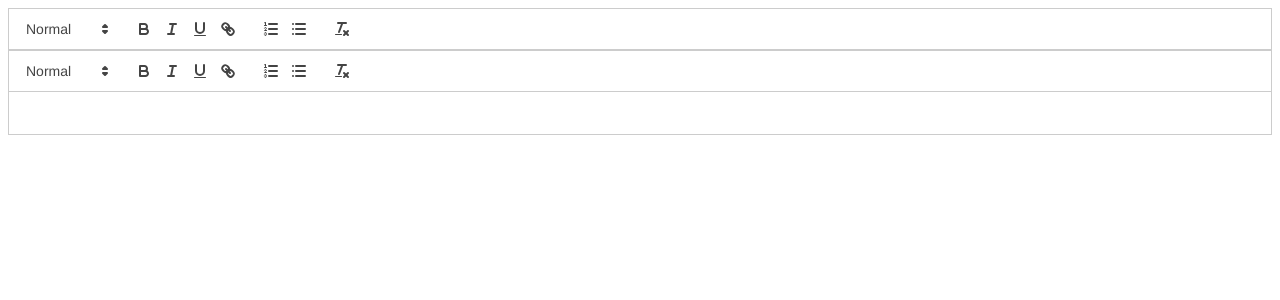
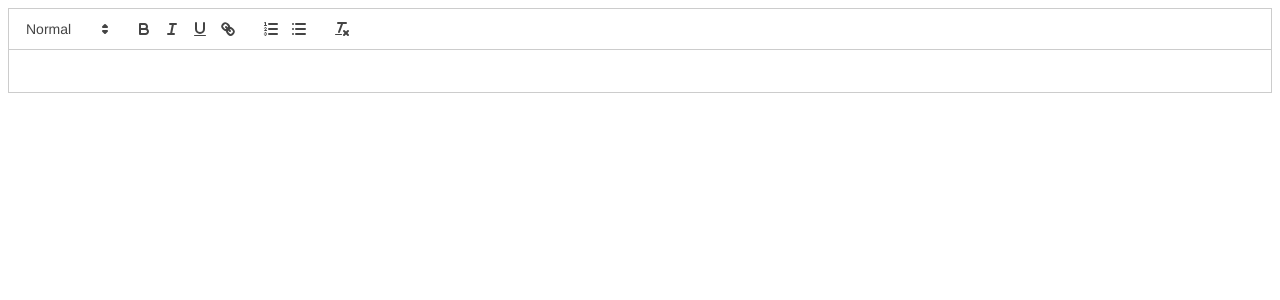
Before and after one commit to BrenoFariasdaSilva/TextSync, a React (Create React App) app in the folder client/: page / in a window 1280 px wide. Shown: the top 300 px of the page. Built offline with nearby package versions, Linux system fonts and the light colour scheme.

Commit message:
FIX: Duplicating QL Toolbar

```diff
--- a/client/src/App.js
+++ b/client/src/App.js
@@ -1,7 +1,7 @@
 import TextEditor from "./TextEditor";
 
 function App() {
-  return <TextEditor />;
+   return <TextEditor />;
 }
 
 export default App;
--- a/client/src/TextEditor.js
+++ b/client/src/TextEditor.js
@@ -1,11 +1,16 @@
-import React from 'react'
-import { useEffect } from 'react';
+import React from "react";
+import { useCallback } from "react";
 import Quill from "quill";
 import "quill/dist/quill.snow.css";
 
 export default function TextEditor() {
-    useEffect(() => { // useEffect is a hook that runs when the component is mounted. This makes it so that the editor is only rendered once the component is mounted.
-        new Quill("#container", { theme: "snow" }) // This creates a new Quill object and renders it in the div with id="container".
-    }, [])
-    return <div id="container"></div>
+   const wrapperRef = useCallback(wrapper => { // This creates a reference to the div with id="container".
+      if (wrapper == null) return; // If the div with id="container" does not exist, then return.
+
+      wrapper.innerHTML = ""; // This clears the div with id="container".
+      const editor = document.createElement("div"); // This creates a div element.
+      wrapper.append(editor); // This appends the div element to the div with id="container".
+      new Quill(editor, { theme: "snow" }); // This creates a Quill object.
+   }, []);
+   return <div id="container" ref={wrapperRef}></div>
 }
```
Also changed, not shown: client/src/index.js (+6 -6 lines).
